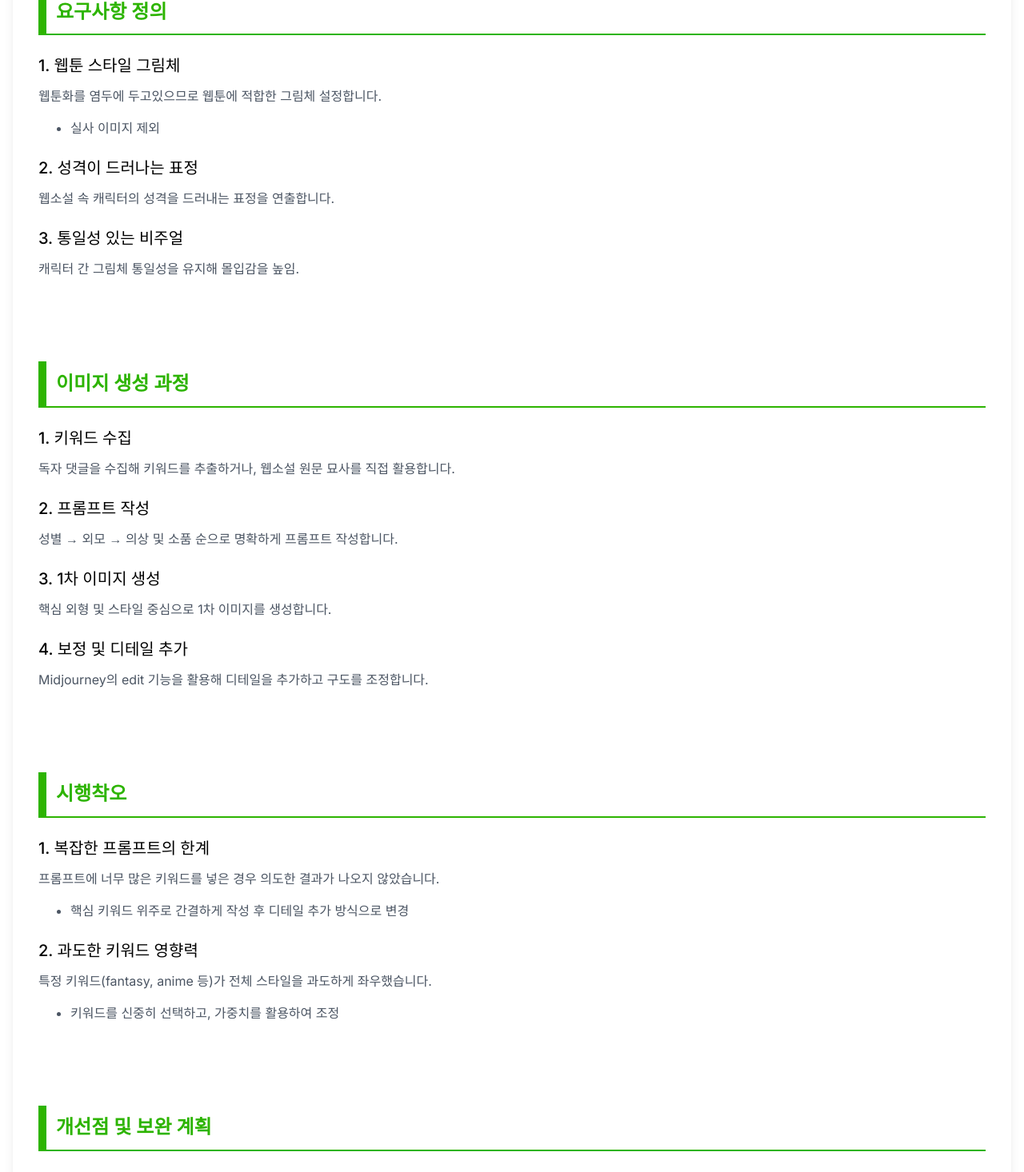
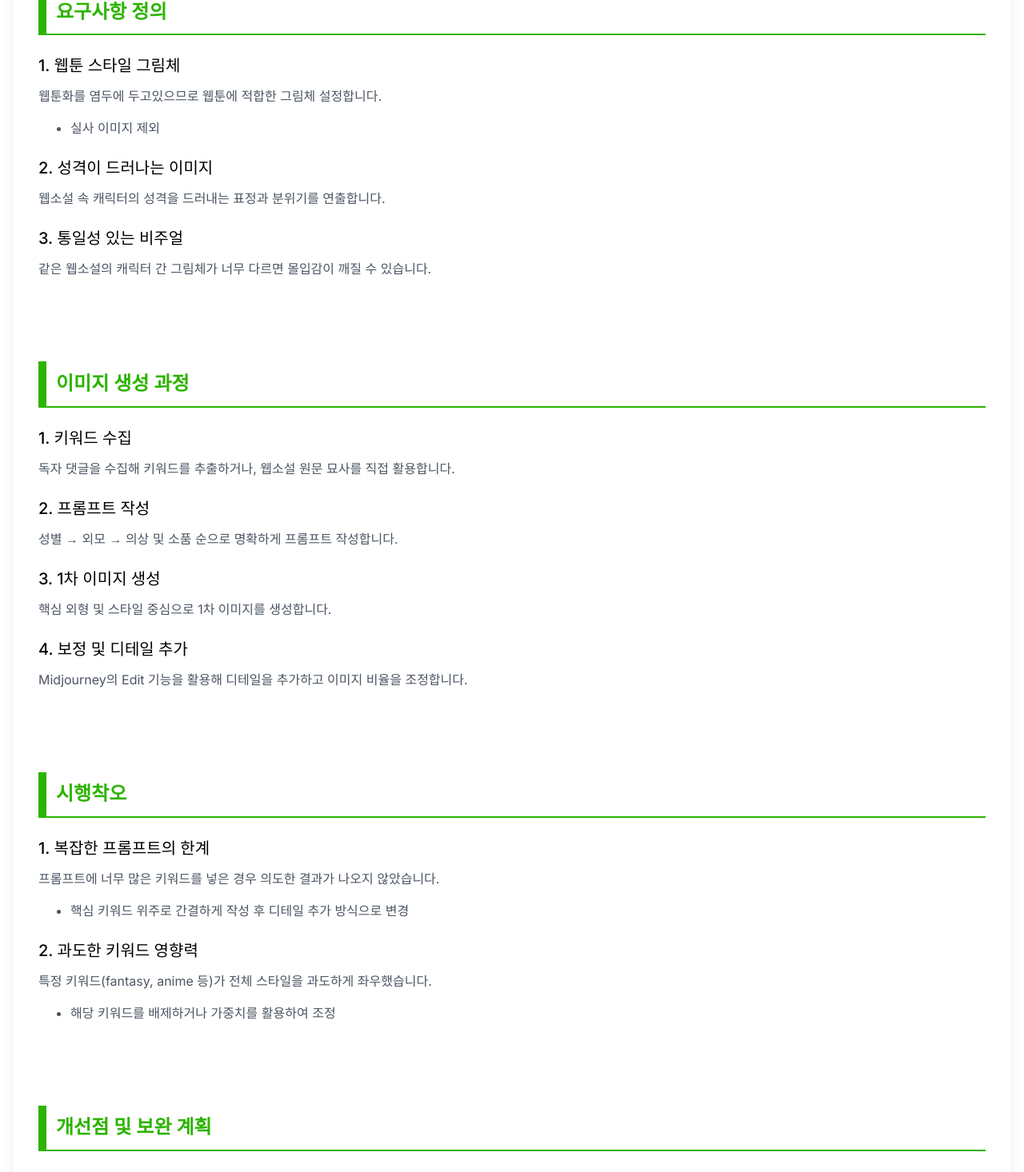
Before and after one commit to chips-mania/CharacterSketch, a React (Vite) app: page /AIprompting in a window 1280 px wide. Shown: the part 1691-3157 px from the top of the page at 80% size. Built offline with nearby package versions, Linux system fonts and the light colour scheme; no server answers.

Commit message:
Doc: AI프롬프팅페이지 수정

```diff
--- a/src/pages/NovelDetailPage/NovelDetailPage.tsx
+++ b/src/pages/NovelDetailPage/NovelDetailPage.tsx
@@ -16,11 +16,11 @@ const AI_PROMPTING_CONTENT = `
 웹툰화를 염두에 두고있으므로 웹툰에 적합한 그림체 설정합니다.
 - 실사 이미지 제외
 
-### 2. 성격이 드러나는 표정
-웹소설 속 캐릭터의 성격을 드러내는 표정을 연출합니다.
+### 2. 성격이 드러나는 이미지
+웹소설 속 캐릭터의 성격을 드러내는 표정과 분위기를 연출합니다.
 
 ### 3. 통일성 있는 비주얼
-캐릭터 간 그림체 통일성을 유지해 몰입감을 높임.
+같은 웹소설의 캐릭터 간 그림체가 너무 다르면 몰입감이 깨질 수 있습니다.
 
 <br/><br/><br/>
 
@@ -36,7 +36,7 @@ const AI_PROMPTING_CONTENT = `
 핵심 외형 및 스타일 중심으로 1차 이미지를 생성합니다.
 
 ### 4. 보정 및 디테일 추가
-Midjourney의 edit 기능을 활용해 디테일을 추가하고 구도를 조정합니다.
+Midjourney의 Edit 기능을 활용해 디테일을 추가하고 이미지 비율을 조정합니다.
 
 <br/><br/><br/>
 
@@ -48,7 +48,7 @@ Midjourney의 edit 기능을 활용해 디테일을 추가하고 구도를 조
 
 ### 2. 과도한 키워드 영향력
 특정 키워드(fantasy, anime 등)가 전체 스타일을 과도하게 좌우했습니다.
-- 키워드를 신중히 선택하고, 가중치를 활용하여 조정
+- 해당 키워드를 배제하거나 가중치를 활용하여 조정
 
 <br/><br/><br/>
 
```
